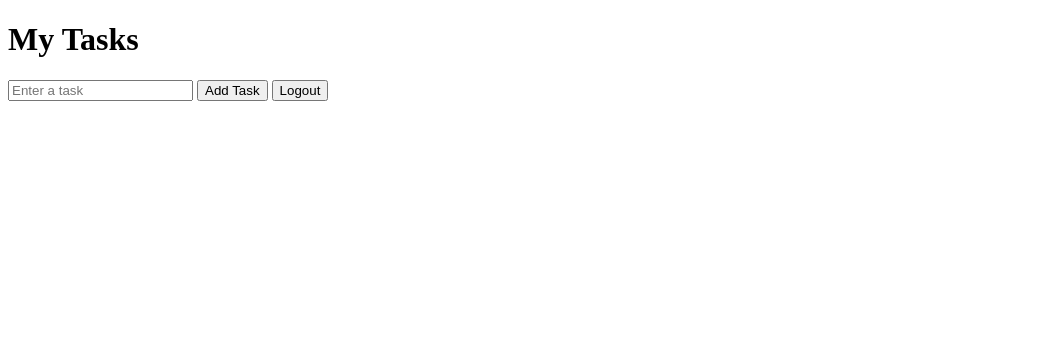
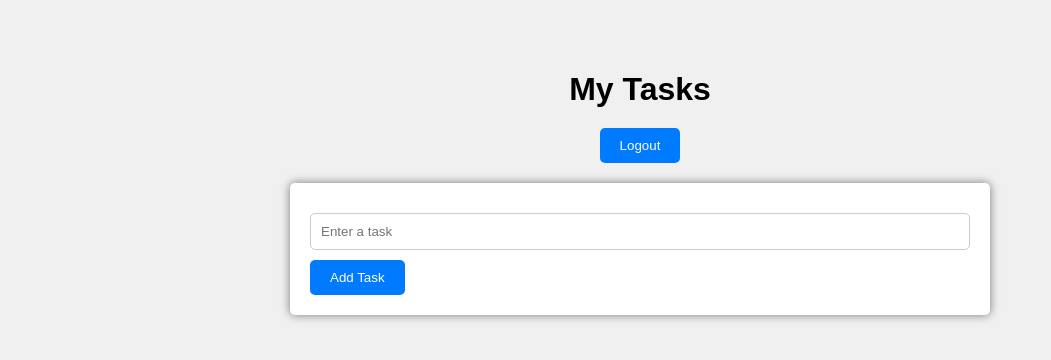
Before and after one commit to Kyle-Rose/Full-Task-Manager-App, a website: page front-end/main/tasks.html in a window 1280 px wide. Shown: the whole page, without its empty margins (0-1051 px from the left). Drawn offline with Linux system fonts and the light colour scheme; no server answers.

Commit message:
Basic styling added

```diff
--- a/front-end/login/login.css
+++ b/front-end/login/login.css
@@ -0,0 +1,39 @@
+body {
+    background-color: #f0f0f0;
+    font-family: Arial, sans-serif;
+    text-align: center;
+    padding: 50px;
+}
+
+/* Make the input container a flex row */
+#input-container {
+    display: flex;              /* side by side */
+    justify-content: center;    /* center horizontally */
+    gap: 20px;                  /* space between boxes */
+    flex-wrap: wrap;            /* wrap on smaller screens */
+}
+
+.register-container, .login-container {
+    background-color: #fff;
+    padding: 20px;
+    border-radius: 5px;
+    box-shadow: 0 0 10px rgba(0, 0, 0, 0.5);
+    width: 300px;
+}
+
+input {
+    width: 75%;
+    padding: 10px;
+    margin: 10px 0;
+    border: 1px solid #ccc;
+    border-radius: 5px;
+}
+
+button {
+    background-color: #007BFF;
+    color: white;
+    border: none;
+    padding: 10px 20px;
+    border-radius: 5px;
+    cursor: pointer;
+}
--- a/front-end/main/tasks.css
+++ b/front-end/main/tasks.css
@@ -0,0 +1,65 @@
+body {
+    background-color: #f0f0f0;
+    font-family: Arial, sans-serif;
+    display: flex;
+    flex-direction: column;
+    align-items: center;
+    padding: 50px;
+    margin: 0;
+}
+
+h1 {
+    margin-bottom: 20px;
+}
+
+#button-container {
+    margin-bottom: 20px;
+}
+
+#task-input-container {
+    background-color: #fff;
+    padding: 20px;
+    margin-bottom: 20px;
+    border-radius: 5px;
+    box-shadow: 0 0 10px rgba(0, 0, 0, 0.5);
+    width: 100%;
+    max-width: 700px;
+    box-sizing: border-box;
+}
+
+input {
+    width: 100%;
+    padding: 10px;
+    margin: 10px 0;
+    border: 1px solid #ccc;
+    border-radius: 5px;
+    box-sizing: border-box;
+}
+
+button {
+    background-color: #007BFF;
+    color: white;
+    border: none;
+    padding: 10px 20px;
+    border-radius: 5px;
+    cursor: pointer;
+}
+
+#tasks-container {
+    display: flex;
+    flex-direction: column;
+    width: 100%;
+    max-width: 700px;
+    gap: 10px;
+}
+
+.task-item {
+    background-color: #fff;
+    padding: 20px;
+    border-radius: 5px;
+    box-shadow: 0 0 10px rgba(0, 0, 0, 0.5);
+    display: flex;
+    justify-content: space-between;
+    align-items: center;
+    box-sizing: border-box;
+}
--- a/front-end/main/tasks.html
+++ b/front-end/main/tasks.html
@@ -8,10 +8,14 @@
 <body>
 
   <h1>My Tasks</h1>
+  <div id="button-container">
+  <button id="logout">Logout</button>
+  </div>
 
+  <div id="task-input-container">
   <input id="task-input" placeholder="Enter a task">
   <button id="add-task-button">Add Task</button>
-  <button id="logout">Logout</button>
+  </div>
 
   <div id="tasks-container"></div>
 
```
Also changed, not shown: front-end/login/login.html (+8 -2 lines).
